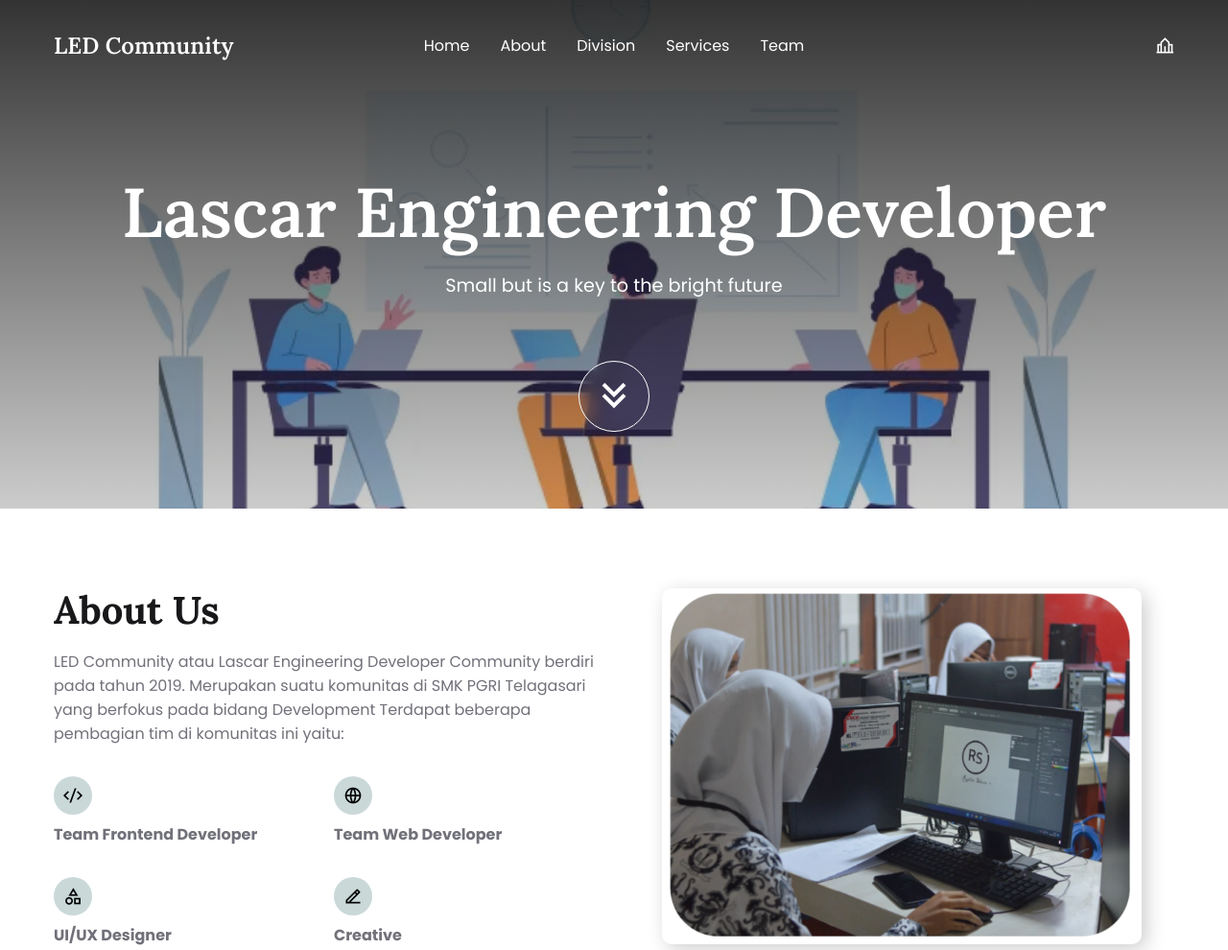
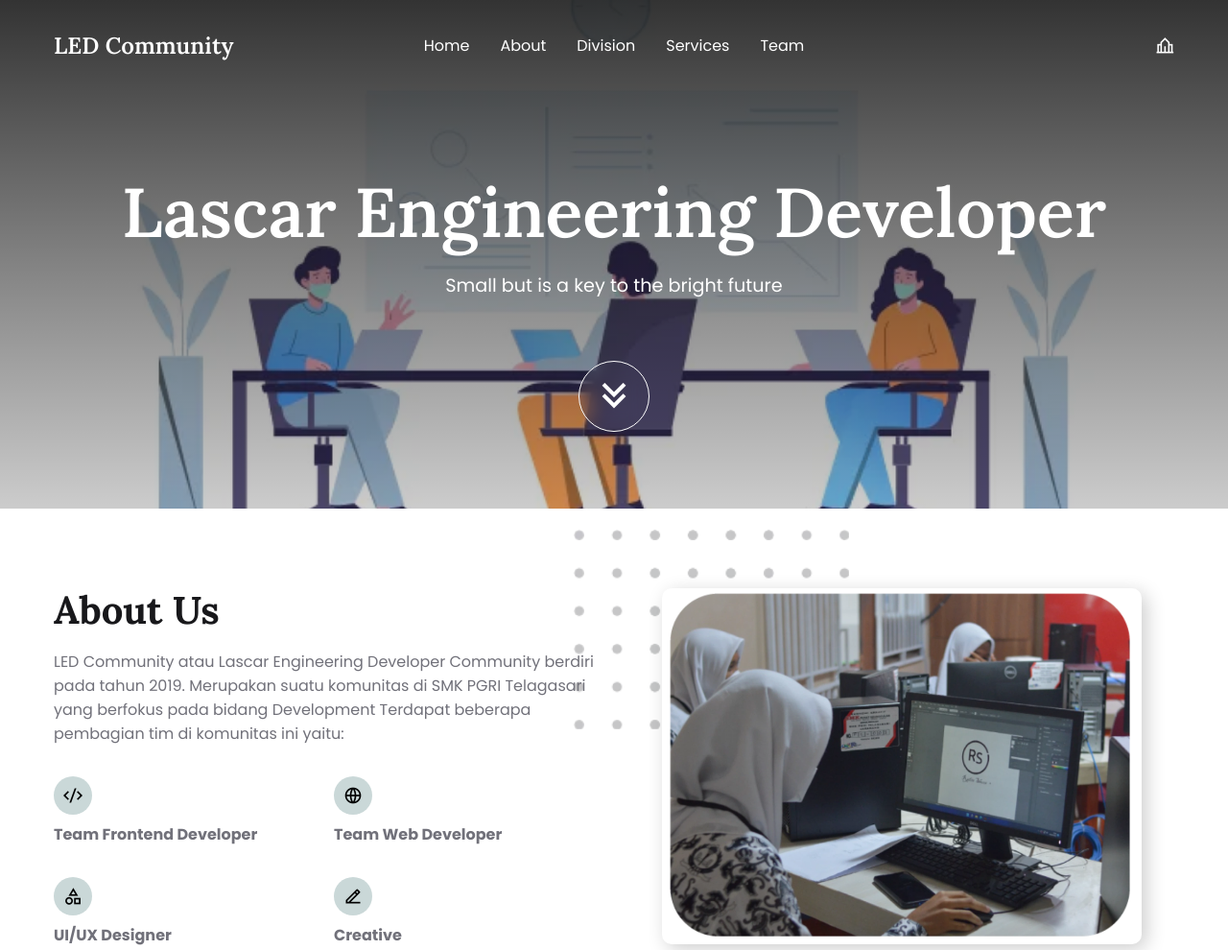
Before and after one commit to Samunee/led-community, a plain HTML site: page index.html in a window 1280 px wide. Shown: the top 990 px of the page at 96% size. Drawn offline with nearby package versions, Linux system fonts and the light colour scheme.

Commit message:
Update index.html

```diff
--- a/index.html
+++ b/index.html
@@ -43,6 +43,7 @@
     <!-- ABOUT US -->
 
     <section class="section__container choose__container" id="about">
+      <img class="choose__bg" src="assets/img/dot-bg.webp" alt="bg" />
       <div class="choose__content">
         <h2
           class="section__header"
```
